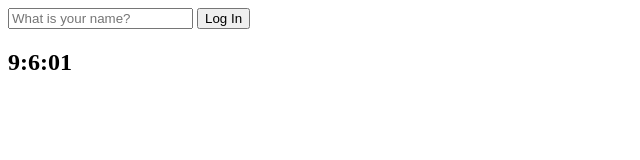
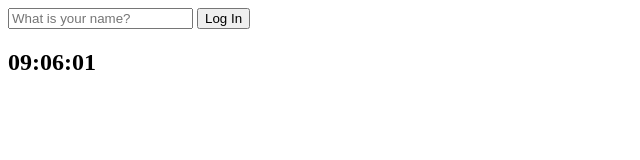
Before and after one commit to Jacesoul/momentum.github.io, a plain HTML site: page index.html in a window 1280 px wide. Shown: the full height of the page, 0-640 px from the left. Drawn offline with Linux system fonts and the light colour scheme.

Commit message:
padStart() padEnd()

```diff
--- a/js/clock.js
+++ b/js/clock.js
@@ -2,9 +2,10 @@ const clock = document.getElementById("clock");
 
 function getClock() {
   const date = new Date();
-  clock.innerHTML = `${date.getHours()}:${date.getMinutes()}:${
-    date.getSeconds() < 10 ? "0" + date.getSeconds() : date.getSeconds()
-  }`;
+  const hours = date.getHours().toString().padStart(2, "0");
+  const minutes = date.getMinutes().toString().padStart(2, "0");
+  const seconds = date.getSeconds().toString().padStart(2, "0");
+  clock.innerHTML = `${hours}:${minutes}:${seconds}`;
 }
 
 getClock();
```
Also changed, not shown: index.html (line endings or trailing spaces).
